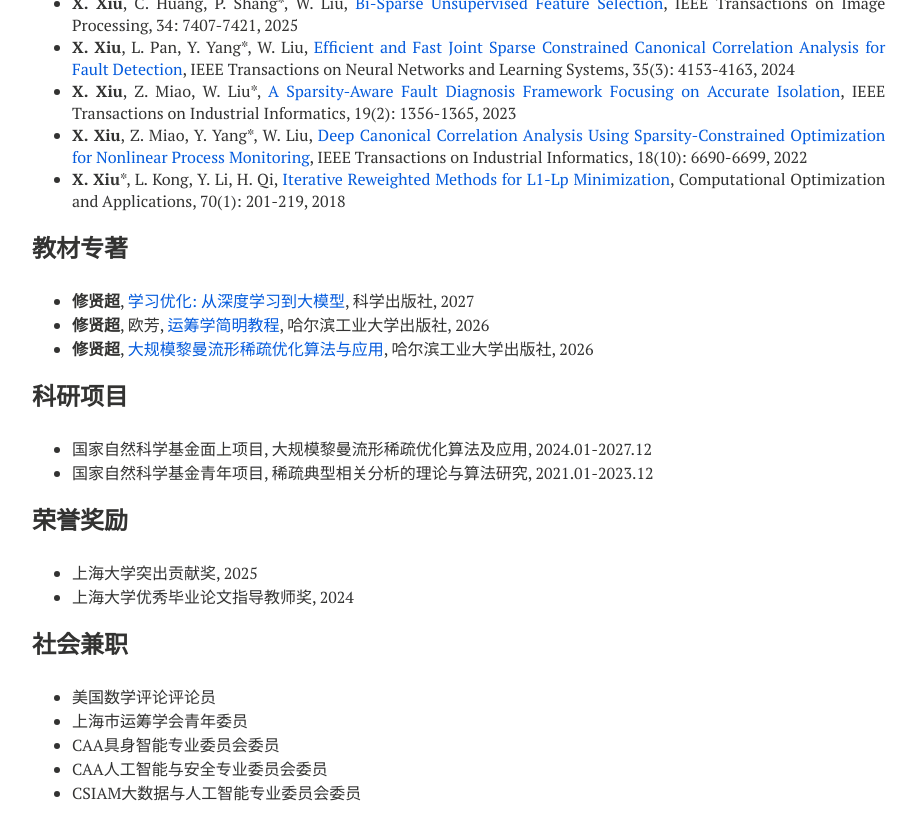
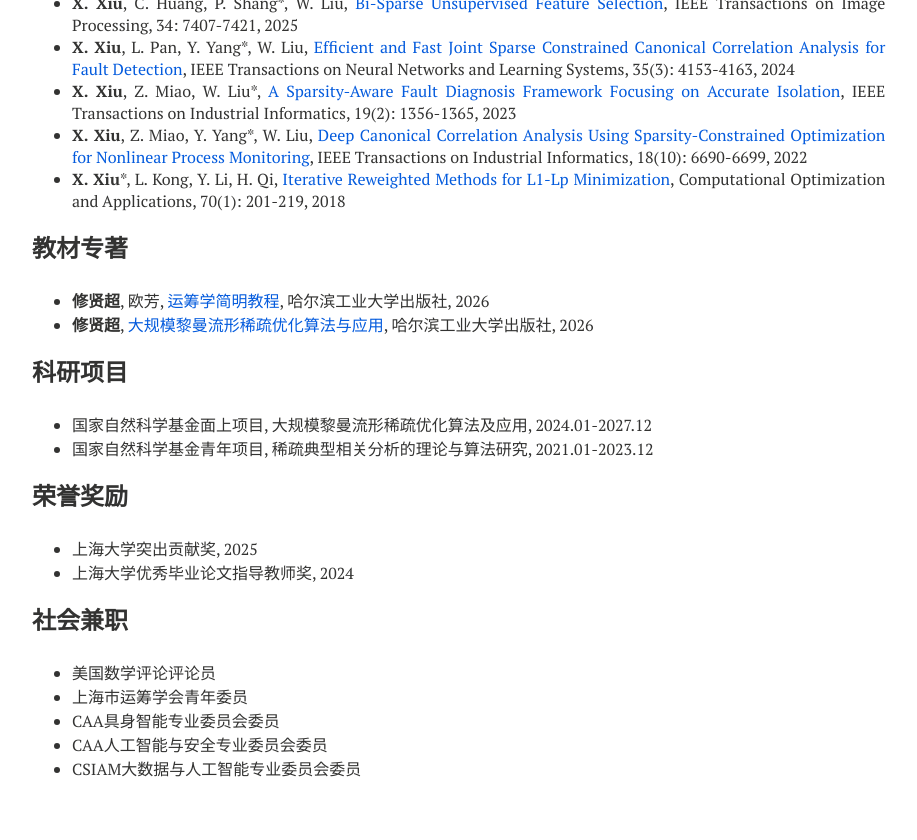
Before and after one commit to xianchaoxiu/xianchaoxiu.github.io, a Jekyll site: the page built from chinese/index.md, in a window 1280 px wide and 900 px high, scrolled down 822 px. Shown: the top 840 px of the window, without its empty margins (288-1205 px from the left). Built offline with Jekyll 4.4.1, drawn with Linux system fonts in a browser that asks for light colours; nearby versions of some CDN libraries.

Commit message:
Update index.md

```diff
--- a/chinese/index.md
+++ b/chinese/index.md
@@ -47,7 +47,6 @@ share: false
 
 
 ### 教材专著
-* <b>修贤超</b>, <a href="https://xianchaoxiu.github.io/chinese/book/L2O/" class="textlink" target="_blank"> 学习优化: 从深度学习到大模型</a>, 科学出版社, 2027  <br>
 * <b>修贤超</b>, 欧芳, <a href="https://xianchaoxiu.github.io/chinese/book/OR/" class="textlink" target="_blank"> 运筹学简明教程</a>, 哈尔滨工业大学出版社, 2026  <br>
 * <b>修贤超</b>, <a href="https://xianchaoxiu.github.io/chinese/book/OPT/" class="textlink" target="_blank">大规模黎曼流形稀疏优化算法与应用</a>, 哈尔滨工业大学出版社, 2026  <br>
 
```
